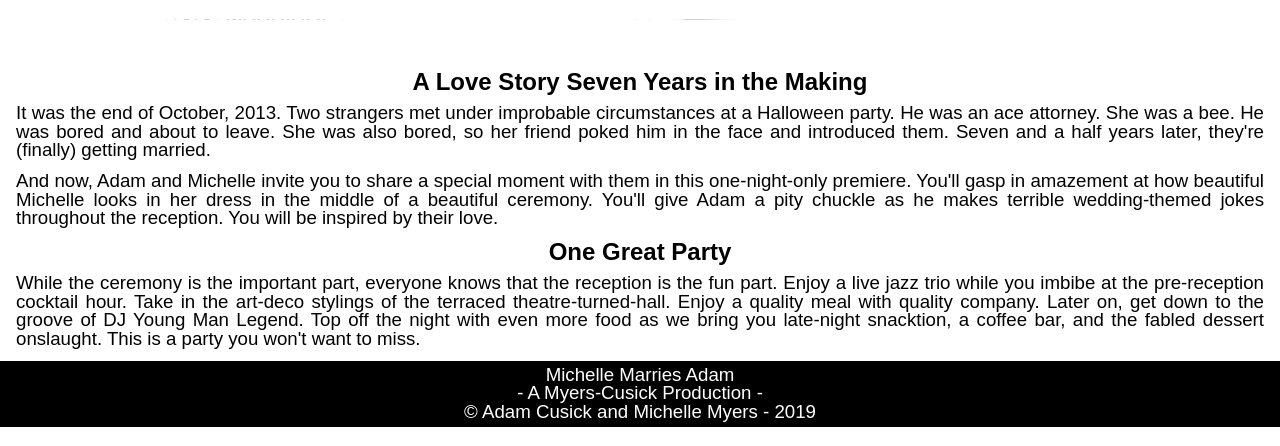
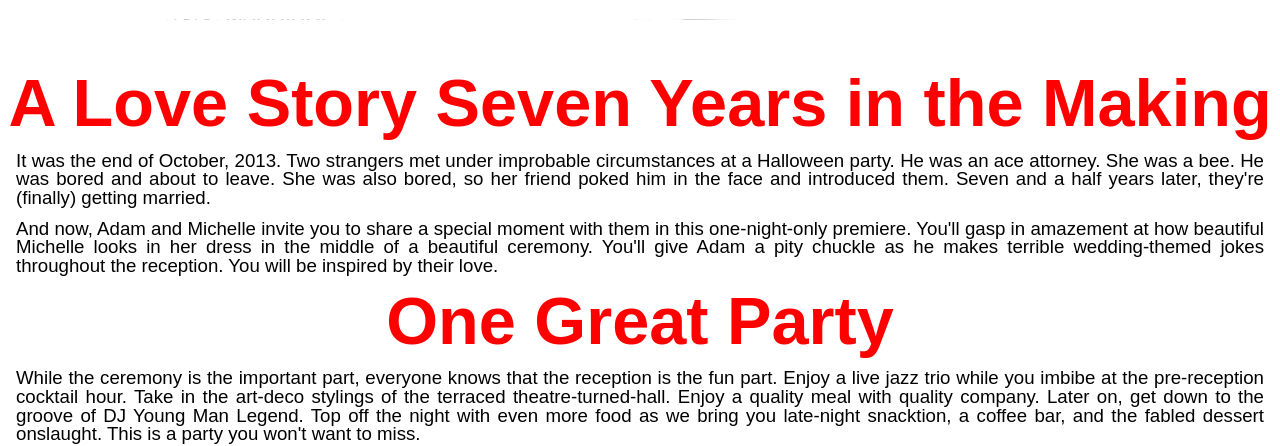
Before and after one commit to Cusickad/portfolio, a plain HTML site: page index.html in a window 1280 px wide. Shown: the part 1849-2295 px from the top of the page. Drawn offline with Linux system fonts and the light colour scheme.

Commit message:
Add files via upload

```diff
--- a/index.html
+++ b/index.html
@@ -49,6 +49,7 @@ function sizeFunction(){
   }
 }
 </script>
+<main>
 <div class="container">
 <section class="save_the_date">
   <div class="card_container" >
@@ -63,20 +64,21 @@ function sizeFunction(){
 <section class="home_text" id="home_content" >
 <div class="love_story">
 
-<h3>A Love Story Seven Years in the Making</h3>
+<h2>A Love Story Seven Years in the Making</h2>
 <p>
   It was the end of October, 2013.  Two strangers met under improbable circumstances at a Halloween party.  He was an ace attorney.  She was a bee.  He was bored and about to leave.  She was also bored, so her friend poked him in the face and introduced them.  Seven and a half years later, they're (finally) getting married.
 </p>
 <p>And now, Adam and Michelle invite you to share a special moment with them in this one-night-only premiere. You'll gasp in amazement at how beautiful Michelle looks in her dress in the middle of a beautiful ceremony.  You'll give Adam a pity chuckle as he makes terrible wedding-themed jokes throughout the reception.  You will be inspired by their love.  </p>
 </div>
 <div class="party">
-<h3>One Great Party</h3>
+<h2>One Great Party</h2>
 <p>
   While the ceremony is the important part, everyone knows that the reception is the fun part.  Enjoy a live jazz trio while you imbibe at the pre-reception cocktail hour.  Take in the art-deco stylings of the terraced theatre-turned-hall.  Enjoy a quality meal with quality company.  Later on, get down to the groove of DJ Young Man Legend.  Top off the night with even more food as we bring you late-night snacktion, a coffee bar, and the fabled dessert onslaught.  This is a party you won't want to miss.
 </p>
 </div>
 </section>
 </div>
+</main>
 <footer>
   <p>
     Michelle Marries Adam <br>
```
Also changed, not shown: date_info.html (+2 -0 lines), gallery.html (+2 -0 lines), team.html (+4 -0 lines).
